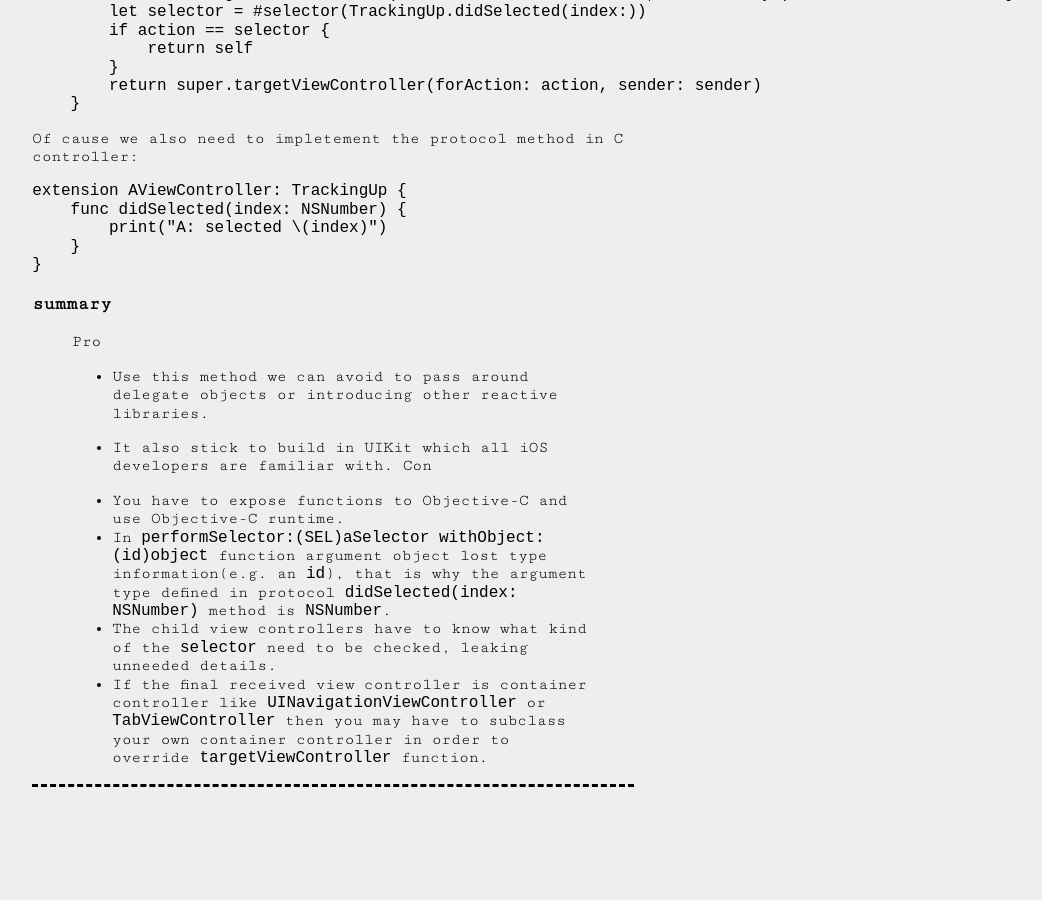
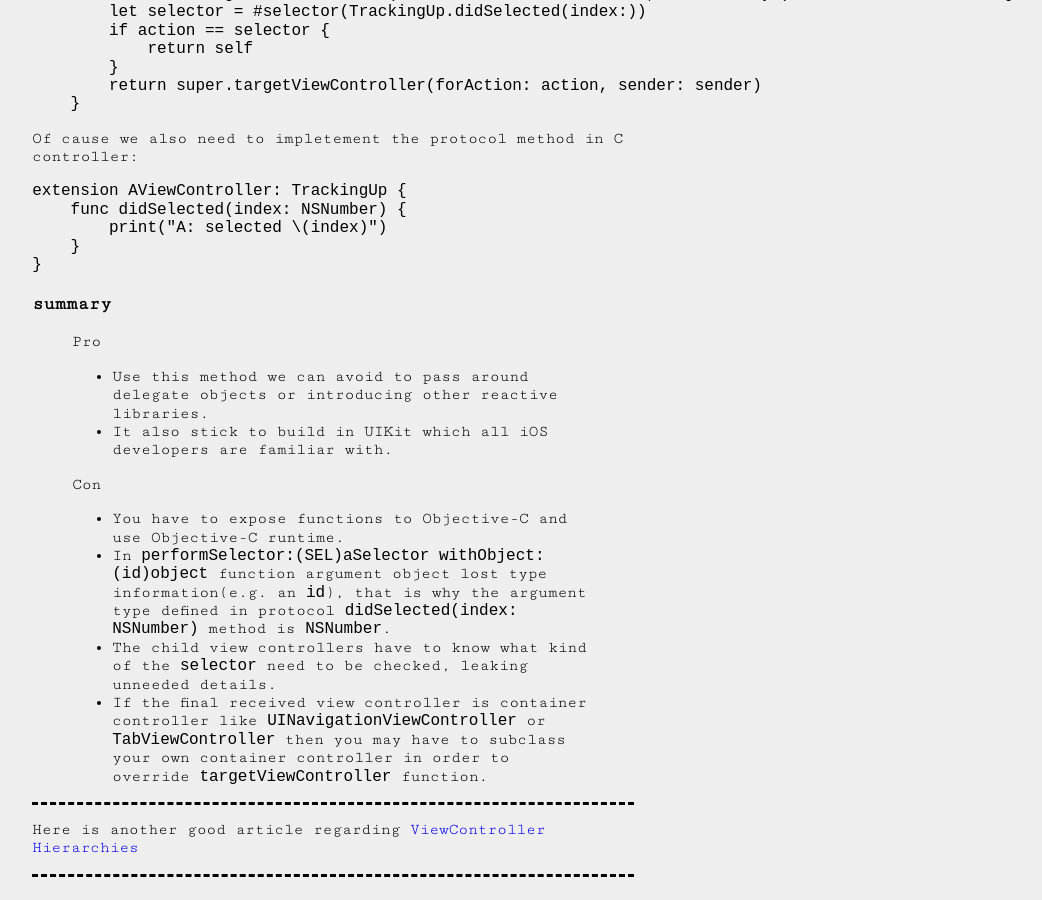
Before and after one commit to simeonlu/cocobyte, a Jekyll site: the page built from _posts/21-04-20-targetViewController.md, in a window 1280 px wide and 900 px high, scrolled down 1706 px. Shown: the whole window, without its empty margins (147-1189 px from the left). Built offline with Jekyll 4.4.1, drawn with Linux system fonts in a browser that asks for light colours; nearby versions of some CDN libraries; before the commit the page ends 2516 px from its top, so only the background shows below that.

Commit message:
Update 21-04-20-targetViewController.md

```diff
--- a/_posts/21-04-20-targetViewController.md
+++ b/_posts/21-04-20-targetViewController.md
@@ -90,9 +90,13 @@ extension AViewController: TrackingUp {
 >
 - Use this method we can avoid to pass around delegate objects or introducing other reactive libraries.
 - It also stick to build in UIKit which all iOS developers are familiar with.
+
 > Con
 >
 - You have to expose functions to Objective-C and use Objective-C runtime.
 - In `performSelector:(SEL)aSelector withObject:(id)object` function argument object lost type information(e.g. an `id`), that is why the argument type defined in protocol `didSelected(index: NSNumber)` method is `NSNumber`.
 - The child view controllers have to know what kind of the `selector` need to be checked, leaking unneeded details.
 - If the final received view controller is container controller like `UINavigationViewController` or `TabViewController` then you may have to subclass your own container controller in order to override `targetViewController` function.
+
+***
+Here is another good article regarding [ViewController Hierarchies](https://sandofsky.com/patterns/controller-hierarchies/)
```
